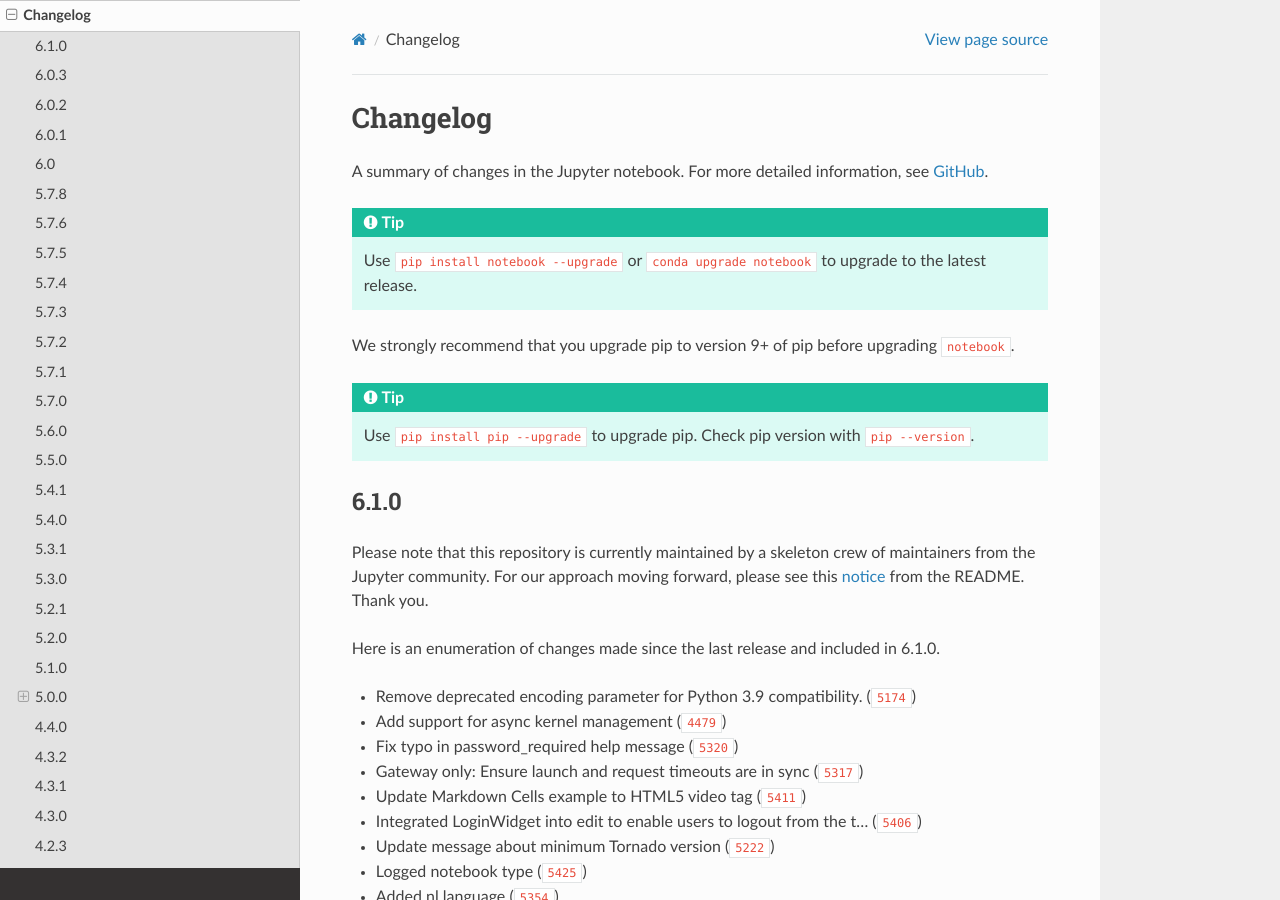
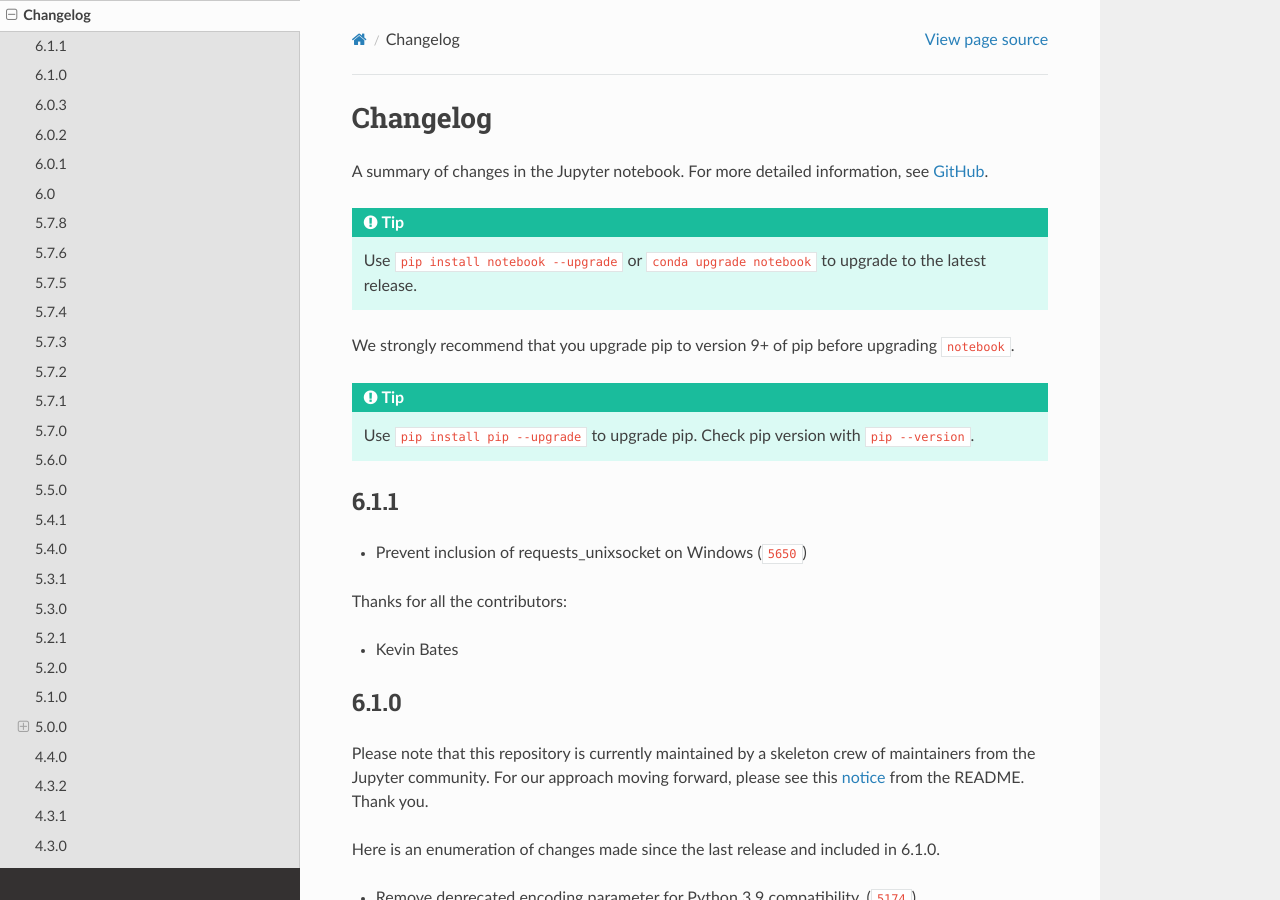
Before and after one commit to jupyter/nbclassic, a Sphinx documentation site: the page built from docs/source/changelog.rst, in a window 1280 px wide and 900 px high. Built offline with Sphinx 7.4.7 and the Read the Docs theme 2.0.0, drawn with Linux system fonts in a browser that asks for light colours; pages that are not in the unit, such as notebooks, are missing from menus; the version number could not be read and is left out; cross-references to code outside the pages are shown as plain code.

Commit message:
Release 6.1.1

```diff
--- a/docs/source/changelog.rst
+++ b/docs/source/changelog.rst
@@ -20,6 +20,19 @@
 
     Use ``pip install pip --upgrade`` to upgrade pip. Check pip version with
     ``pip --version``.
+
+
+.. _release-6.1.1:
+
+6.1.1
+-----
+
+- Prevent inclusion of requests_unixsocket on Windows (:ghpull:`5650`)
+
+Thanks for all the contributors:
+
+- Kevin Bates
+
 
 .. _release-6.1.0:
 
```
